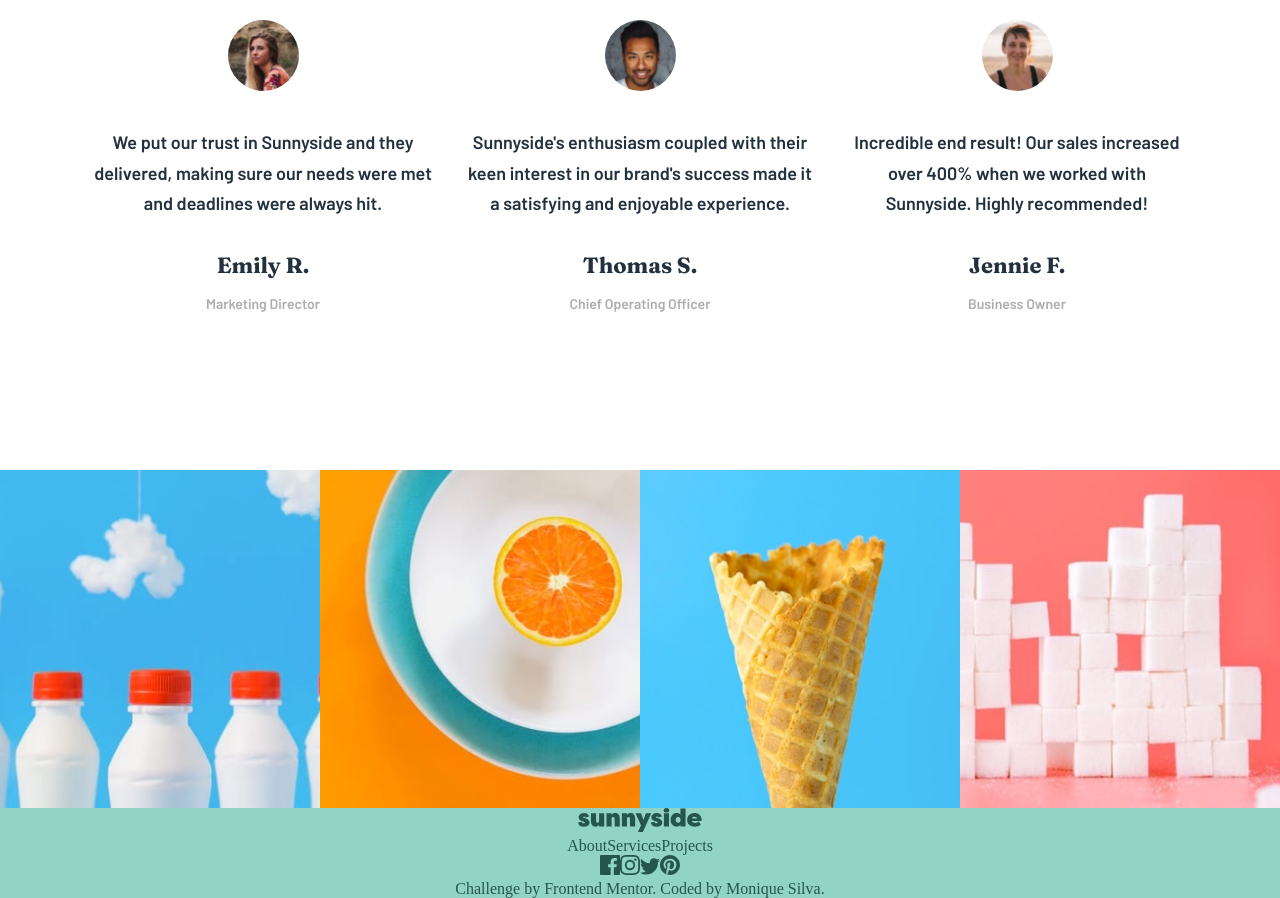
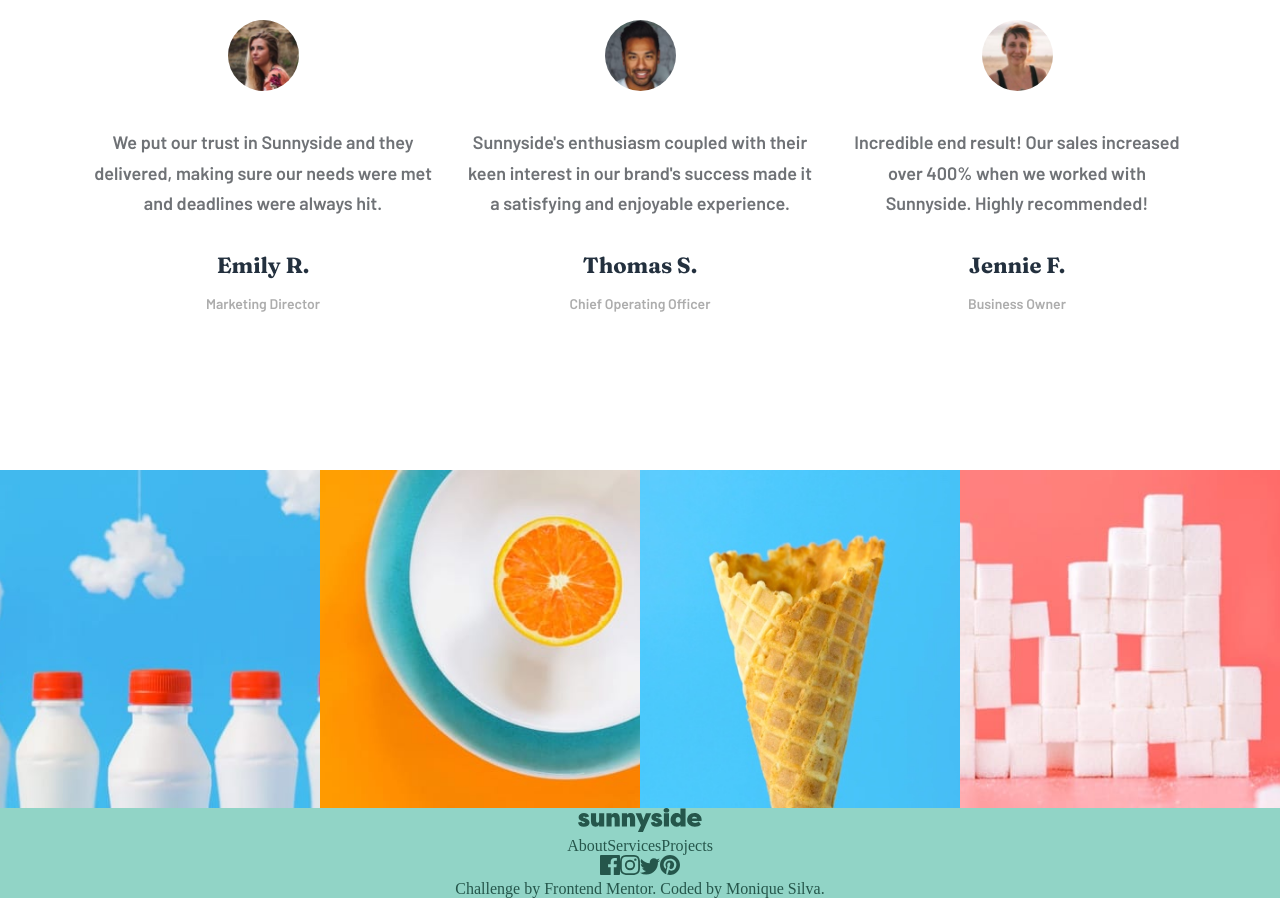
Before and after one commit to moniquedsilva/sunnyside-agency, a Vue app: page / in a window 1280 px wide. Shown: the part 2800-3698 px from the top of the page. Built offline with nearby package versions, Linux system fonts and the light colour scheme.

Commit message:
feat: change paragraph font color

```diff
--- a/src/components/Testimonials/index.vue
+++ b/src/components/Testimonials/index.vue
@@ -13,15 +13,15 @@
 </template>
 
 <script>
-import { information } from './information'
+import { information } from './information';
 
 export default {
   data() {
     return {
       info: information,
-    }
+    };
   },
-}
+};
 </script>
 
 <style lang="scss">
@@ -55,7 +55,7 @@ export default {
     margin: 25px 0;
     font: 0.875rem $barlow;
     line-height: 24.71px;
-    color: $dark-desaturated-blue;
+    color: hsla(218, 3%, 45%, 1);
   }
   &__name {
     margin: 0 0 1rem 0;
@@ -86,7 +86,6 @@ export default {
       margin: 2rem 0;
       font: 1.125rem $barlow;
       line-height: 30.33px;
-      color: $dark-desaturated-blue;
     }
     &__name {
       font: 1.375rem $fraunces;
```
